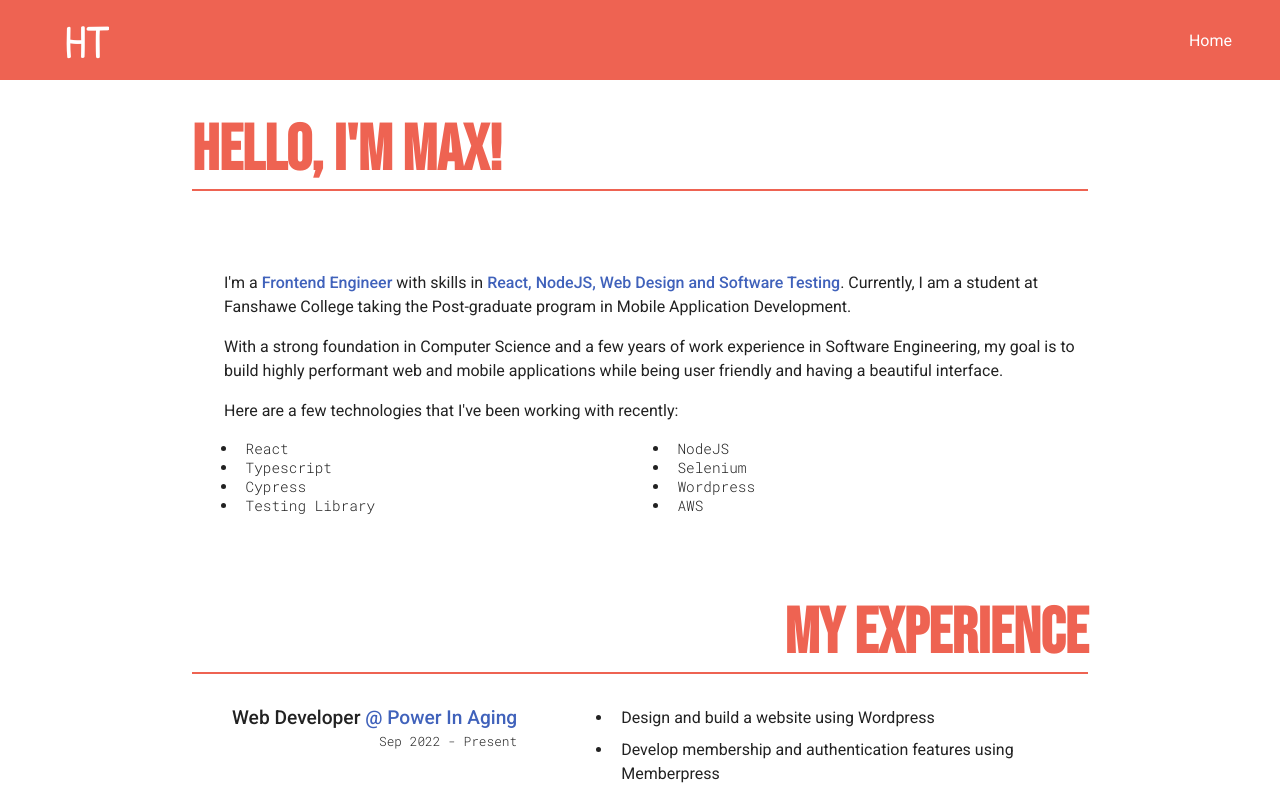
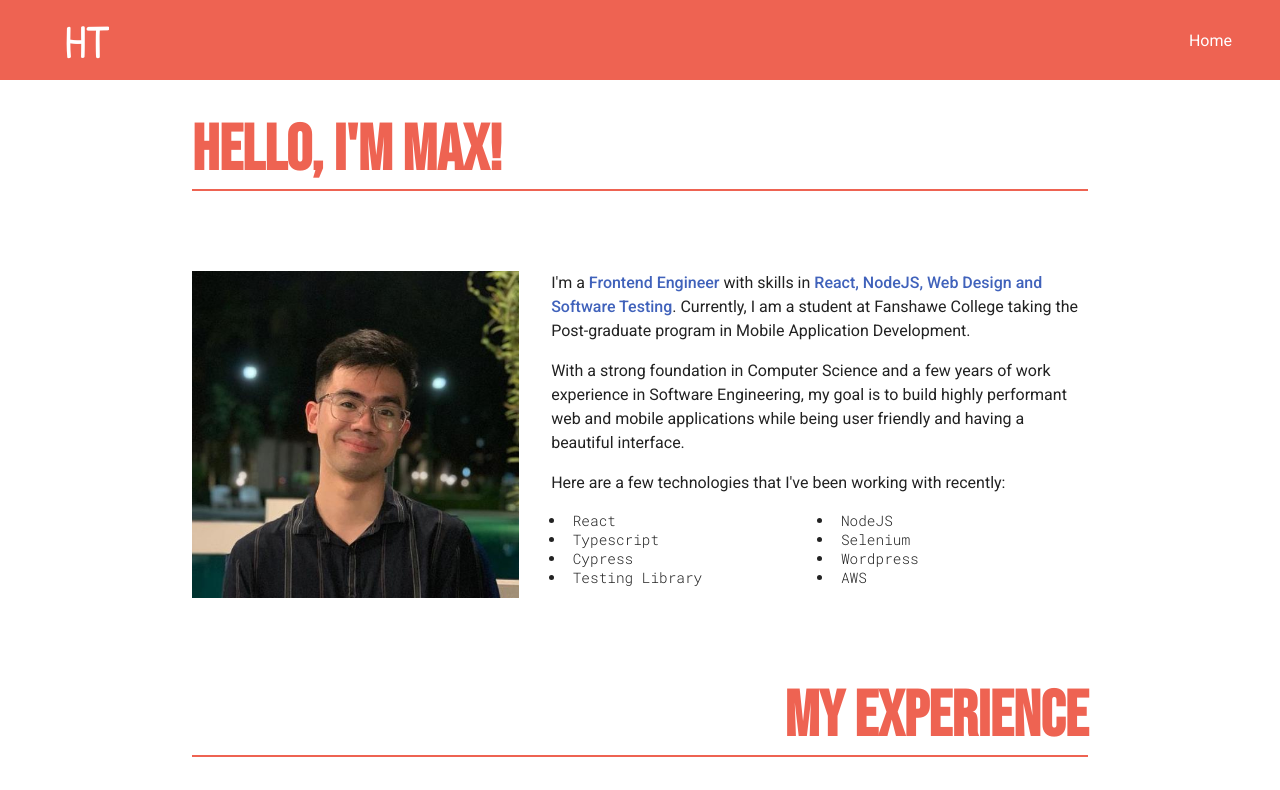
Before and after one commit to max172-hqt/max172-hqt.github.io, a Next.js app: page / in a window 1280 px wide. Shown: the top 790 px of the page. Built offline with nearby package versions, Linux system fonts and the light colour scheme.

Commit message:
feat: Add avatar

```diff
--- a/components/Portfolio/Introduction/IntroSection.tsx
+++ b/components/Portfolio/Introduction/IntroSection.tsx
@@ -1,6 +1,6 @@
 import Image from "next/image";
 import styles from "./IntroSection.module.css";
-// import profilePic from "public/Personal Avatar.jpeg";
+import profilePic from "public/Personal Avatar.jpeg";
 
 export default function IntroSection() {
   return (
@@ -8,7 +8,7 @@ export default function IntroSection() {
       <h2 className={styles.introText}>Hello, I&apos;m Max!</h2>
       <div className={styles.container}>
         <div className={styles.avatar}>
-          {/* <Image src={profilePic} alt="Picture of Max" /> */}
+          <Image src={profilePic} alt="Picture of Max" />
         </div>
         <div className={styles.content}>
           <p>
```
